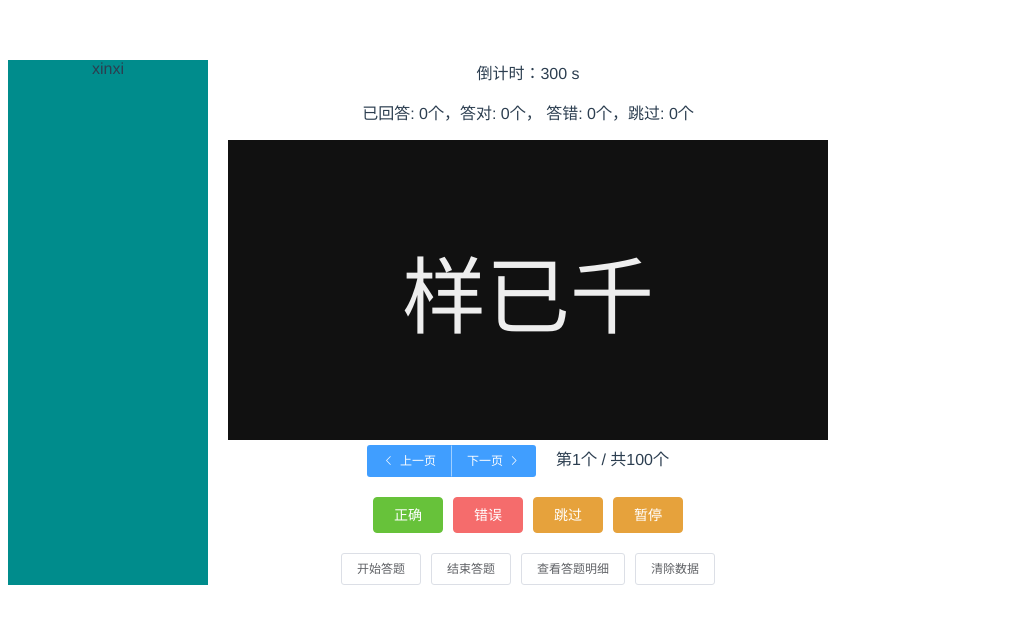
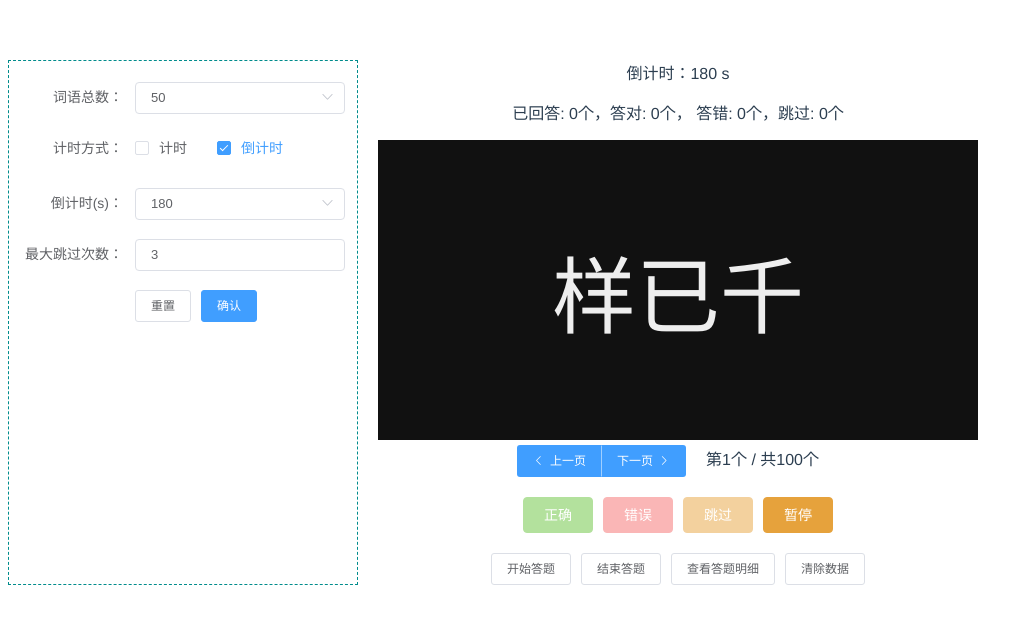
Before and after one commit to chen-tan/guess-game, a Vue app: page /#/guess in a window 1280 px wide. Shown: the top 624 px of the page, without its empty margins (0-1033 px from the left). Built offline with nearby package versions, Linux system fonts and the light colour scheme.

Commit message:
12.23办公室提交

```diff
--- a/src/components/Countdown.vue
+++ b/src/components/Countdown.vue
@@ -12,7 +12,7 @@ export default {
   props: {
     total: {
       type: Number,
-      default: 5*60
+      default: 200
     },
     mode: {
       type: String,
@@ -27,6 +27,12 @@ export default {
     }
   },
   watch: {
+    total: {
+      handler(val) {
+        this.handleInit();
+      },
+      immediate: true
+    },
     surplus(val) {
       if (this.mode === 'clock') {
         this.clock = this.parseTime(val);
@@ -36,14 +42,9 @@ export default {
       }
     }
   },
-  created() {
-    this.surplus = this.total;
-    this.clock = this.parseTime(this.surplus);
-
-  },
   methods: {
     handleStart() {
-      this.surplus = this.total;
+      this.handleInit();
       this.setTimer();
     },
     handlePause() {
@@ -52,6 +53,10 @@ export default {
     },
     handleContinue() {
       this.setTimer();
+    },
+    handleInit() {
+      this.surplus = this.total;
+      this.clock = this.parseTime(this.surplus);
     },
     setTimer() {
       clearInterval(this.timer);
--- a/src/views/guess/BasicInfo.vue
+++ b/src/views/guess/BasicInfo.vue
@@ -1,18 +1,90 @@
 <template>
   <div class="basicInfo-container">
-    xinxi
+    <el-form ref="form" v-model="form" label-width="110px">
+      <el-form-item label="词语总数：">
+        <el-select v-model="form.wordSum" allow-create>
+          <el-option v-for="item in wordSumOptions" :key="item.value" :label="item.label" :value="item.value"></el-option>
+        </el-select>
+      </el-form-item>
+      <el-form-item label="计时方式：">
+        <el-checkbox-group v-model="form.timingMode">
+          <el-checkbox label="计时"></el-checkbox>
+          <el-checkbox label="倒计时"></el-checkbox>
+        </el-checkbox-group>
+      </el-form-item>
+      <el-form-item label="倒计时(s)：">
+        <el-select v-model="form.countdownLimit" :disabled="!form.timingMode.includes('倒计时')" allow-create>
+          <el-option v-for="item in countdownOptions" :key="item.value" :label="item.label" :value="item.value"></el-option>
+        </el-select>
+      </el-form-item>
+      <el-form-item label="最大跳过次数：">
+        <el-input v-model="form.passLimit"></el-input>
+      </el-form-item>
+      <el-form-item class="confirm-btn">
+        <el-button @click="handleReset">重置</el-button>
+        <el-button type="primary" @click="handleConfirm">确认</el-button>
+      </el-form-item>
+    </el-form>
   </div>
 </template>
 
 <script>
 export default {
+  data() {
+    this.countdownOptions = [
+      { label: '60', value: 60 },
+      { label: '180', value: 180 },
+      { label: '300', value: 300 },
+    ];
+    this.wordSumOptions = [
+      { label: '20', value: 20 },
+      { label: '50', value: 50 },
+      { label: '100', value: 100 },
+    ]
+    return {
+      form: {
+        countdownLimit: 180,
+        wordSum: 50,
+        timingMode: ['倒计时'],
+        passLimit: 3
+      }
 
+    }
+  },
+  created() {
+    this.$emit('basic-setting', this.form);
+  },
+  methods: {
+    handleConfirm() {
+      this.$emit('basic-setting', this.form);
+    },
+    handleReset() {
+      this.$refs.form.resetField();
+    }
+  }
 }
 </script>
 
 <style lang="scss" scoped>
   .basicInfo-container {
-    width: 200px;
-    background-color: #008c8c;
+    width: 320px;
+    padding: 20px 12px 10px 16px;
+    border: 1px dashed #008c8c;
+    .setting-item {
+      display: flex;
+      align-items: center;
+      margin-bottom: 16px;
+    }
+    .confirm-btn {
+      text-align: right;
+    }
+  }
+  ::v-deep .el-form {
+    .el-form-item__content {
+      text-align: left;
+    }
+  }
+  .el-select {
+    width: 100%;
   }
 </style>
--- a/src/views/guess/Game.vue
+++ b/src/views/guess/Game.vue
@@ -1,7 +1,7 @@
 <template>
   <div class="game-container">
     <div class="answer">
-      <Countdown ref="countdown" :key="countdownKey" mode="s" :total="300" @timeout="handleTimeout" />
+      <Countdown ref="countdown" mode="s" :total="countdownTotal" @timeout="handleTimeout" />
       <div class="answer-show">
         <p>已回答: {{ answeredNum }}个，答对: {{ correctNum }}个， 答错: {{ incorrectNum }}个，跳过: {{ passNum }}个</p>
       </div>
@@ -17,9 +17,9 @@
           <!-- <el-button circle icon="el-icon-arrow-right" @click="handleNextPage"></el-button> -->
         </div>
         <div class="operate-btn">
-          <el-button type="success" size="medium" :disabled="isPause" @click="handleCorrectAnswer">正确</el-button>
-          <el-button type="danger" size="medium" :disabled="isPause" @click="handleIncorrectAnswer">错误</el-button>
-          <el-button type="warning" size="medium" :disabled="isPause || passNum >= passLimit" @click="handlePass">跳过</el-button>
+          <el-button type="success" size="medium" :disabled="!isStart || isPause" @click="handleCorrectAnswer">正确</el-button>
+          <el-button type="danger" size="medium" :disabled="!isStart || isPause" @click="handleIncorrectAnswer">错误</el-button>
+          <el-button type="warning" size="medium" :disabled="!isStart || isPause || passNum >= passLimit" @click="handlePass">跳过</el-button>
           <el-button type="warning" size="medium" @click="handlePause">{{ isPause ? '继续' : '暂停' }}</el-button>
         </div>
         <div class="result-btn">
@@ -63,6 +63,14 @@ export default {
     passLimit: {
       type: Number,
       default: 5
+    },
+    countdownLimit: {
+      type: Number,
+      default: 300
+    },
+    timingMode: {
+      type: Object,
+      default: ['倒计时']
     }
   },
   data() {
@@ -73,7 +81,9 @@ export default {
       incorrectList: [],
       passList: [],
       detailVisible: false,
+      isStart: false,
       isPause: false,
+      countdownTotal: 0,
       countdownKey: new Date().getTime()
     }
   },
@@ -103,9 +113,18 @@ export default {
   watch: {
     passNum(val) {
       if(this.passLimit === val) {
-        this.$notify.warning(`您共有${val}次跳过机会，这已经是第${val}次了！`);
+        this.$notify.warning({ message: `您共有${val}次跳过机会，这已经是第${val}次了！`, duration: 3000 });
       }
+    },
+    countdownLimit: {
+      handler(val) {
+        this.countdownTotal = val;
+      },
+      immediate: true
     }
+  },
+  created() {
+
   },
   methods: {
     handlePrevPage() {
@@ -137,6 +156,8 @@ export default {
       this.handleNextPage();
     },
     handleStart() {
+      this.handleReset();
+      this.isStart = true;
       this.isPause = false;
       this.$refs.countdown?.handleStart();
     },
@@ -149,6 +170,7 @@ export default {
       }
     },
     handleFinish() {
+      this.isStart = false;
       this.$refs.countdown.handlePause();
     },
     handleCheckDetail() {
@@ -158,7 +180,7 @@ export default {
       this.correctList = [];
       this.incorrectList = [];
       this.passList = [];
-      this.countdownKey = new Date().getTime();
+      this.$refs.countdown.handleInit();
     },
     handleTimeout() {
       this.$message.error('计时结束')
--- a/src/views/guess/index.vue
+++ b/src/views/guess/index.vue
@@ -1,7 +1,7 @@
 <template>
   <div class="guess-game-container">
-    <BasicInfo />
-    <Game />
+    <BasicInfo @basic-setting="setBasic" />
+    <Game v-if="JSON.stringify(basicObj) !== '{}'" v-bind="basicObj" />
   </div>
 </template>
 
@@ -12,6 +12,16 @@ import Game from './Game'
 
 export default {
   components: { BasicInfo, Game },
+  data() {
+    return {
+      basicObj: {}
+    }
+  },
+  methods: {
+    setBasic(basicObj) {
+      this.basicObj = {...basicObj};
+    }
+  }
 }
 </script>
 
```
